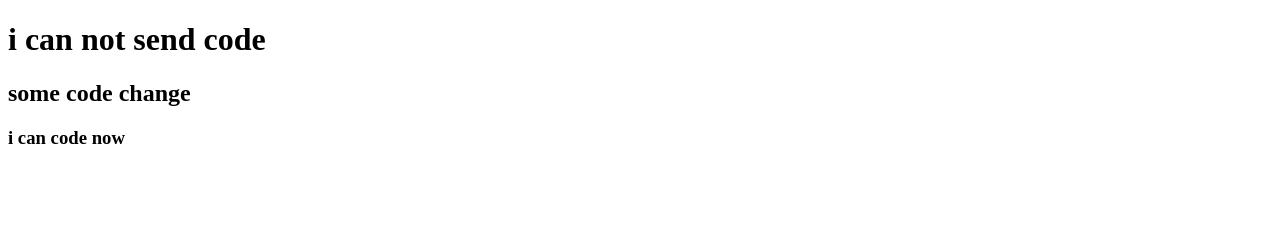
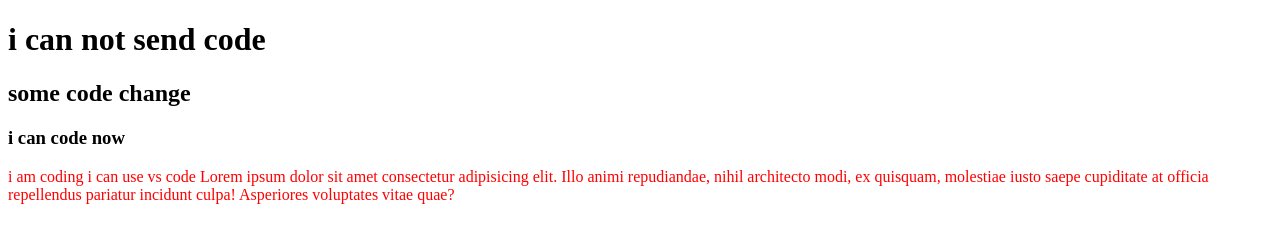
Before and after one commit to Rafsan41/my-second-repo, a plain HTML site: page index1.html in a window 1280 px wide. Drawn offline with Linux system fonts and the light colour scheme.

Commit message:
style added

```diff
--- a/index1.html
+++ b/index1.html
@@ -5,10 +5,14 @@
     <meta http-equiv="X-UA-Compatible" content="IE=edge">
     <meta name="viewport" content="width=device-width, initial-scale=1.0">
     <title>My Second Git Repo</title>
+    <link rel="stylesheet" href="../my-second-repo/style.css">
 </head>
 <body>
     <h1>i can not send code</h1>
     <h2>some code change</h2>
     <h3>i can code now</h3>
+    <p>i am coding i can use vs code
+        Lorem ipsum dolor sit amet consectetur adipisicing elit. Illo animi repudiandae, nihil architecto modi, ex quisquam, molestiae iusto saepe cupiditate at officia repellendus pariatur incidunt culpa! Asperiores voluptates vitae quae?
+    </p>
 </body>
 </html>
--- /dev/null
+++ b/style.css
@@ -0,0 +1,3 @@
+p{
+    color:red
+}
```
